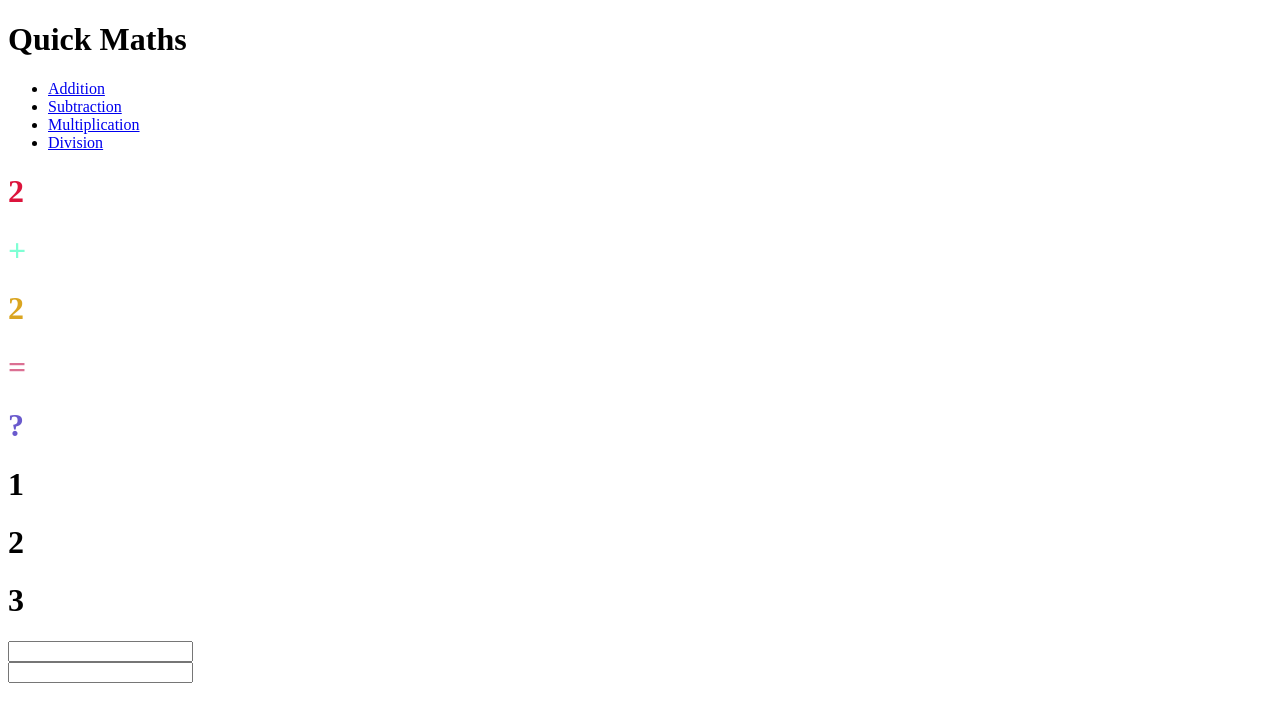
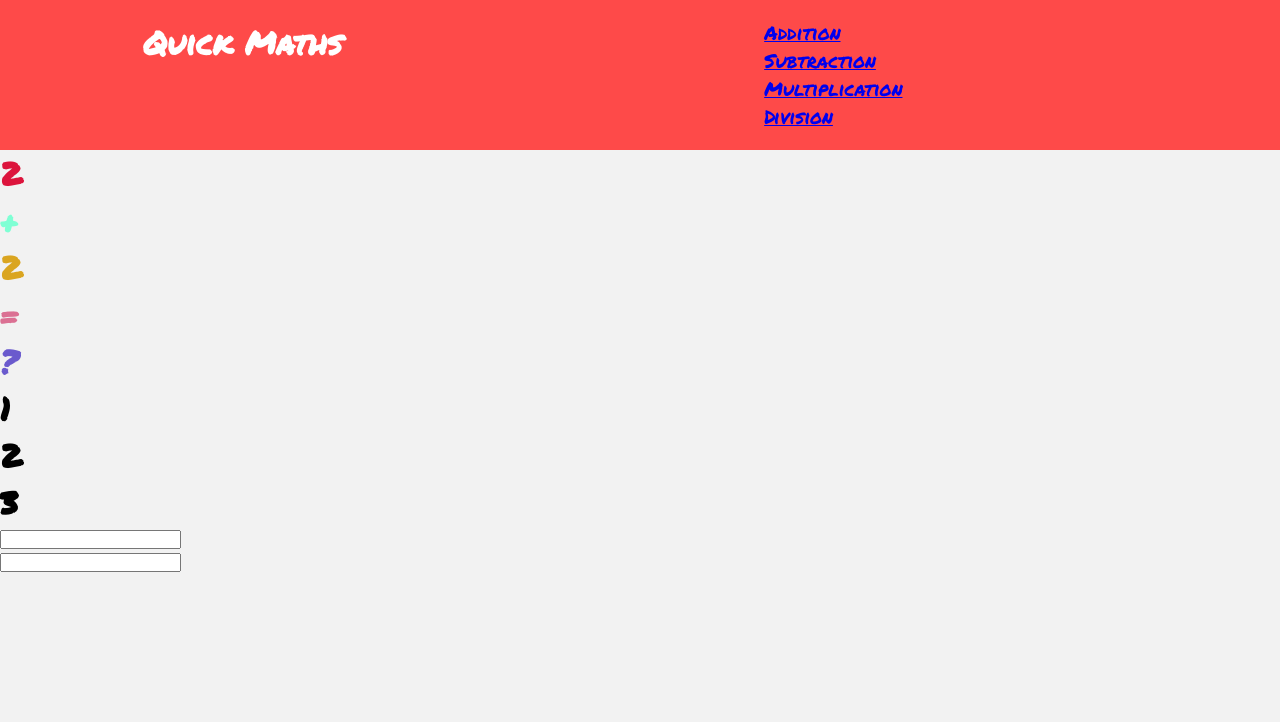
Before and after one commit to Gile987/quick-maths, a website: page index.html in a window 1280 px wide. Drawn offline with Linux system fonts and the light colour scheme.

Commit message:
Set up sass

```diff
--- a/index.html
+++ b/index.html
@@ -7,7 +7,7 @@
   <link rel="preconnect" href="https://fonts.googleapis.com">
   <link rel="preconnect" href="https://fonts.gstatic.com" crossorigin>
   <link href="https://fonts.googleapis.com/css2?family=Permanent+Marker&display=swap" rel="stylesheet">
-  <link rel="stylesheet" href="css/style.css" />
+  <link rel="stylesheet" href="styles/css/style.css" />
 
   <title>Quick Maths</title>
 </head>
--- /dev/null
+++ b/styles/sass/main.scss
@@ -0,0 +1,27 @@
+* {
+  padding: 0;
+  margin: 0;
+}
+
+body {
+  font-family: 'Permanent Marker';
+  background-color: #f2f2f2;
+}
+
+.container {
+  padding: 1.2rem;
+  overflow: hidden;
+  background-color: #fe4a49;
+
+  h1 {
+    float: left;
+    margin-left: 10%;
+    color: #fff;
+  }
+
+  ul {
+    list-style-type: none;
+    font-size: 1.2rem;
+    margin-left: 60%;
+  }
+}
```
Also changed, not shown: package.json (added, +23 -0 lines), styles/css/style.css (added), 1 other file.
